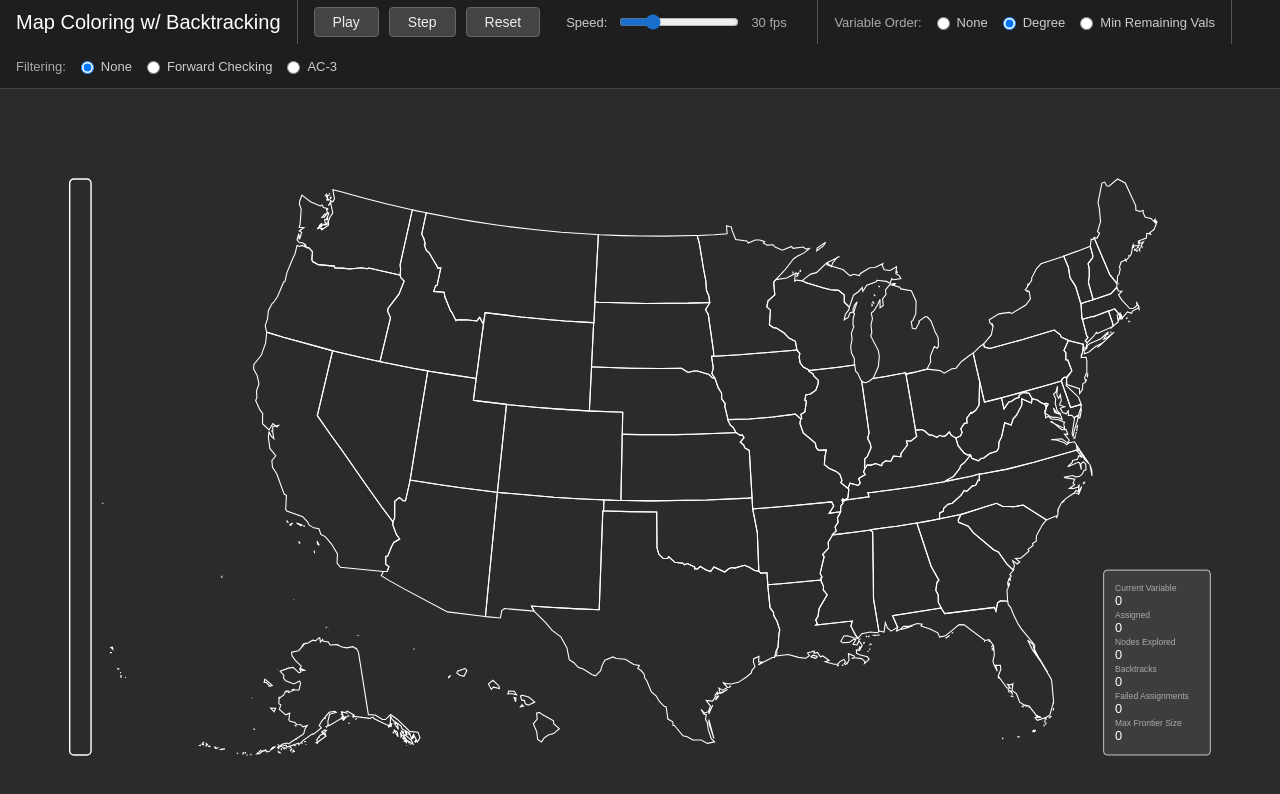
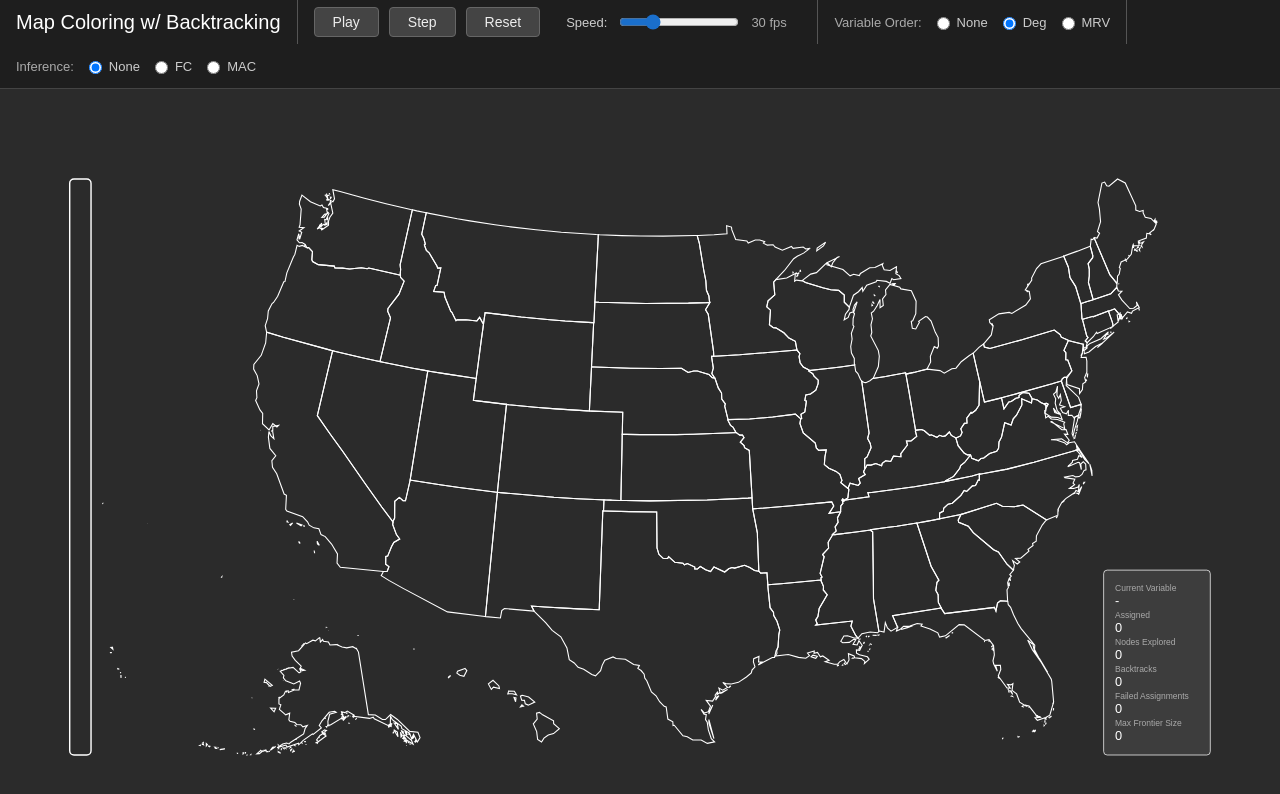
Before and after one commit to tmillhouUA/MapColoringBacktracking, a plain HTML site: page index.html in a window 1280 px wide. Drawn offline with Linux system fonts and the light colour scheme.

Commit message:
Update labels, tooltips, and README; rename AC-3 to MAC, Filtering to Inference
Co-Authored-By: Claude Sonnet 4.6 <noreply@anthropic.com>

```diff
--- a/index.html
+++ b/index.html
@@ -99,27 +99,26 @@
       </div>
       <div class="tb-section">
         <span style="color:#aaa; font-size:13px;">Variable Order:</span>
-        <label style="display:flex; align-items:center; gap:4px; cursor:pointer; color:#ccc; font-size:13px;">
+        <label title="None — states assigned in default order" style="display:flex; align-items:center; gap:4px; cursor:pointer; color:#ccc; font-size:13px;">
           <input type="radio" name="varOrder" value="none"> None
         </label>
-        <label style="display:flex; align-items:center; gap:4px; cursor:pointer; color:#ccc; font-size:13px;">
-          <input type="radio" name="varOrder" value="degree" checked> Degree
+        <label title="Degree heuristic — pick states in order of most neighbors to fewest" style="display:flex; align-items:center; gap:4px; cursor:pointer; color:#ccc; font-size:13px;">
+          <input type="radio" name="varOrder" value="degree" checked> Deg
         </label>
-        <label style="display:flex; align-items:center; gap:4px; cursor:pointer; color:#ccc; font-size:13px;">
-          <input type="radio" name="varOrder" value="mrv"> Min Remaining Vals
+        <label title="Minimum Remaining Values — pick state with fewest legal colors next" style="display:flex; align-items:center; gap:4px; cursor:pointer; color:#ccc; font-size:13px;">
+          <input type="radio" name="varOrder" value="mrv"> MRV
         </label>
       </div>
       <div class="tb-section">
-        <span style="color:#aaa; font-size:13px;">Filtering:</span>
-        <label style="display:flex; align-items:center; gap:4px; cursor:pointer; color:#ccc; font-size:13px;">
+        <span style="color:#aaa; font-size:13px;">Inference:</span>
+        <label title="None - no inference about unassigned neighbors" style="display:flex; align-items:center; gap:4px; cursor:pointer; color:#ccc; font-size:13px;">
           <input type="radio" name="filtering" value="none" checked> None
         </label>
-        <label style="display:flex; align-items:center; gap:4px; cursor:pointer; color:#ccc; font-size:13px;">
-          <input type="radio" name="filtering" value="fc"> Forward Checking
+        <label title="Forward Checking — prune assigned color from unassigned neighbors immediately" style="display:flex; align-items:center; gap:4px; cursor:pointer; color:#ccc; font-size:13px;">
+          <input type="radio" name="filtering" value="fc"> FC
         </label>
-        <label style="display:flex; align-items:center; gap:4px; cursor:pointer; color:#ccc; font-size:13px;">
-          <input type="radio" name="filtering" value="ac3"> AC-3
-        </label>
+        <label title="Maintaining Arc Consistency — run localized AC-3 after each assignment" style="display:flex; align-items:center; gap:4px; cursor:pointer; color:#ccc; font-size:13px;">
+          <input type="radio" name="filtering" value="ac3"> MAC
       </div>
     </div>
     <div id="viz">
--- a/myViz.js
+++ b/myViz.js
@@ -156,7 +156,7 @@ function makeStatRow(y, label){
 
 const statY0 = panelY + panelPad + 13
 const lineH = 38
-let statCurrent      = makeStatRow(statY0,           "Current Variable")
+let statCurrent      = makeStatRow(statY0,           "Current Variable").text("-")
 let statAssigned     = makeStatRow(statY0 + lineH,   "Assigned")
 let statNodes        = makeStatRow(statY0 + lineH*2, "Nodes Explored")
 let statBacktracks   = makeStatRow(statY0 + lineH*3, "Backtracks")
@@ -172,7 +172,7 @@ let maxFrontier = 0
 function updateStats(assignment, currentVar){
     if(frontier.length > maxFrontier) maxFrontier = frontier.length
     let assignedCount = Object.keys(assignment).length
-    statCurrent.text(currentVar || "—")
+    statCurrent.text(currentVar || "-")
     statAssigned.text(assignedCount + " / " + states.length)
     statNodes.text(nodesExplored)
     statBacktracks.text(backtracks)
```
Also changed, not shown: 1 other file.
